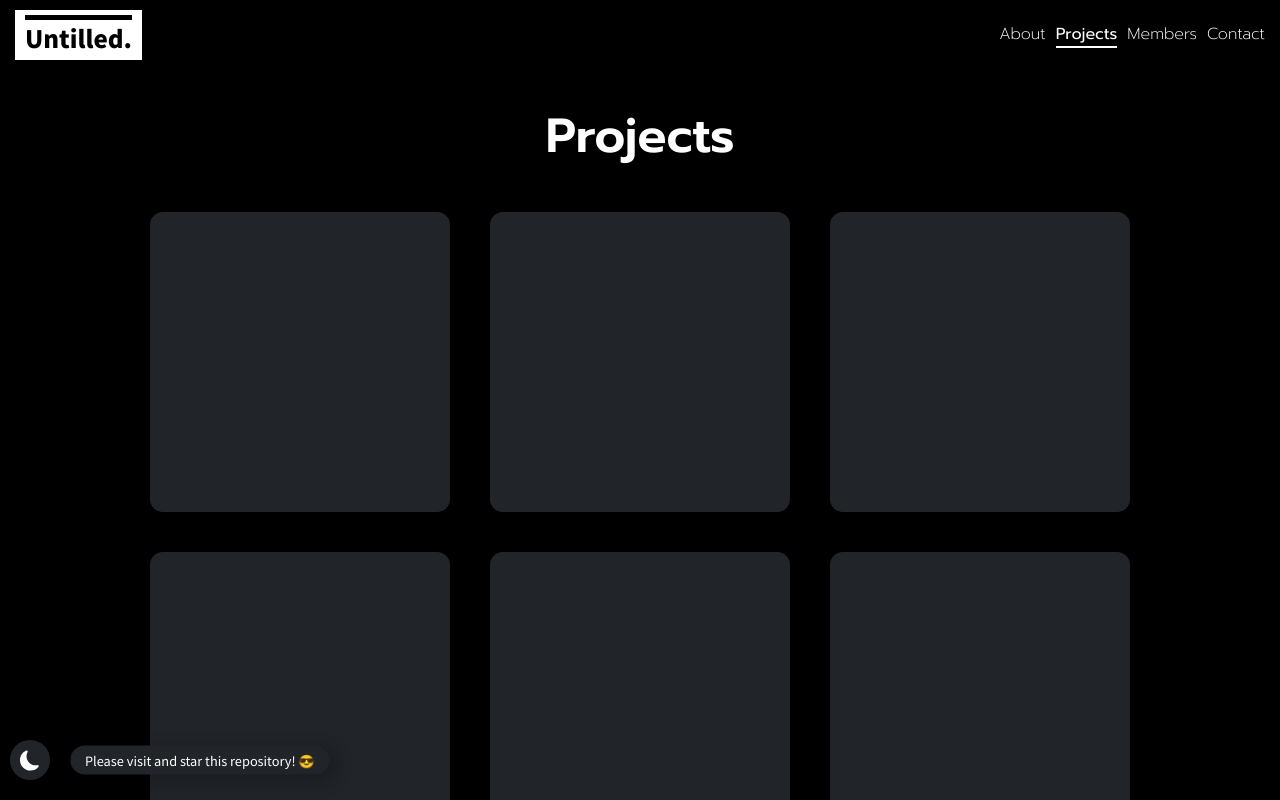
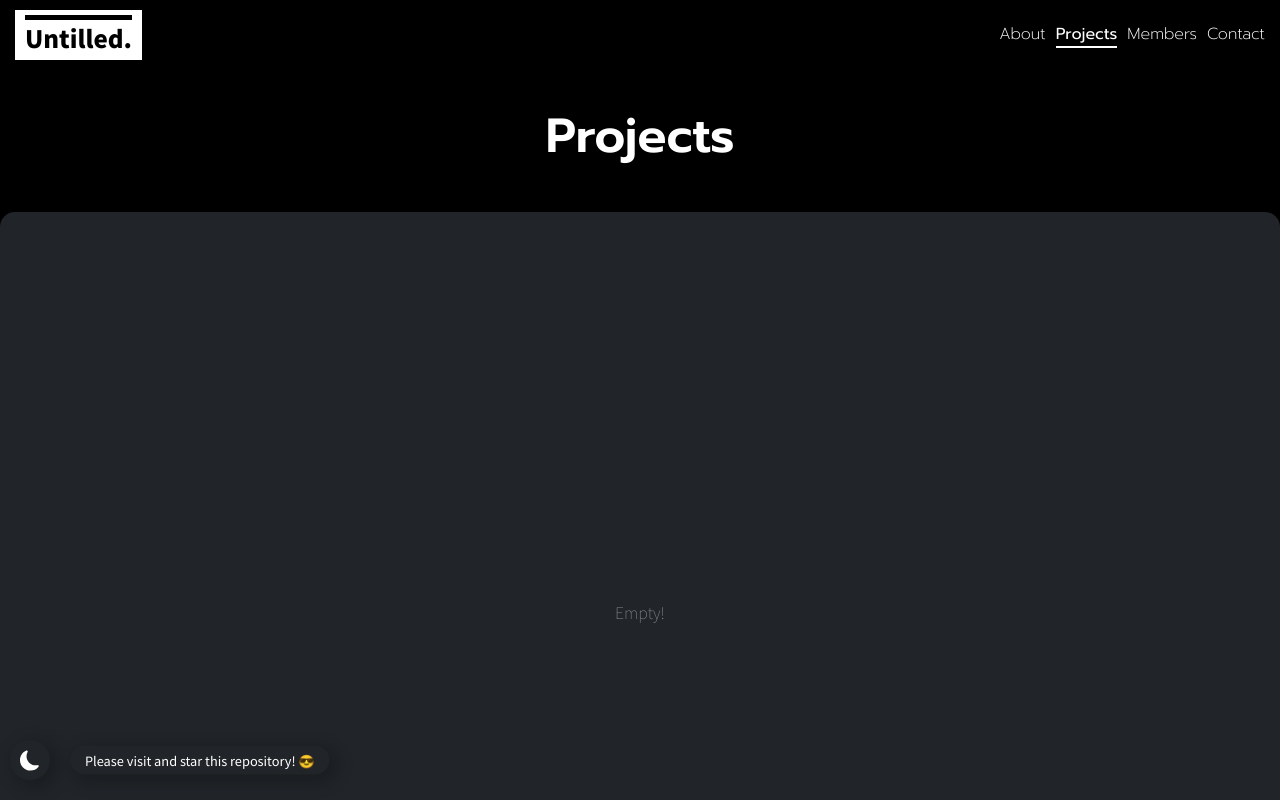
Before and after one commit to untilled/untilled.team, a Next.js app: page /projects in a window 1280 px wide. Built offline with nearby package versions, Linux system fonts and the light colour scheme.

Commit message:
update projects page

```diff
--- a/package.json
+++ b/package.json
@@ -15,10 +15,12 @@
   "dependencies": {
     "@emotion/react": "^11.8.1",
     "@emotion/styled": "^11.8.1",
+    "@types/react-transition-group": "^4.4.4",
     "next": "12.1.0",
     "react": "17.0.2",
     "react-dom": "17.0.2",
     "react-icons": "^4.3.1",
+    "react-transition-group": "^4.4.2",
     "recoil": "^0.6.1"
   },
   "devDependencies": {
--- a/src/components/_base/Layout/index.styled.ts
+++ b/src/components/_base/Layout/index.styled.ts
@@ -17,7 +17,7 @@ export const Wrapper = styled.div<Wrapper>`
   &::-webkit-scrollbar {
     display: none;
   }
-
+  transition: opacity ease-in-out 300ms;
   ${(props) =>
     props.isScrollHidden &&
     css`
--- a/src/components/projects/index.styled.ts
+++ b/src/components/projects/index.styled.ts
@@ -23,6 +23,12 @@ export const Cards = styled.div`
   justify-content: center;
   gap: 40px;
   flex-wrap: wrap;
+  min-height: 800px;
+  align-items: center;
+  border-radius: 15px;
+  color: #868e96;
+  background-color: #212529;
+  font-weight: 200;
 `
 export const Card = styled.div`
   width: 300px;
--- a/src/components/projects/index.tsx
+++ b/src/components/projects/index.tsx
@@ -7,9 +7,10 @@ const Projects = (props: Props) => {
     <styled.Wrapper>
       <styled.Title className="container">Projects</styled.Title>
       <styled.Cards className="container">
-        {projects.map((project) => (
+        {/* {projects.map((project) => (
           <styled.Card key={project.id}></styled.Card>
-        ))}
+        ))} */}
+        Empty!
       </styled.Cards>
     </styled.Wrapper>
   )
```
Also changed, not shown: 1 other file (tests, documents, lock files or other folders).
